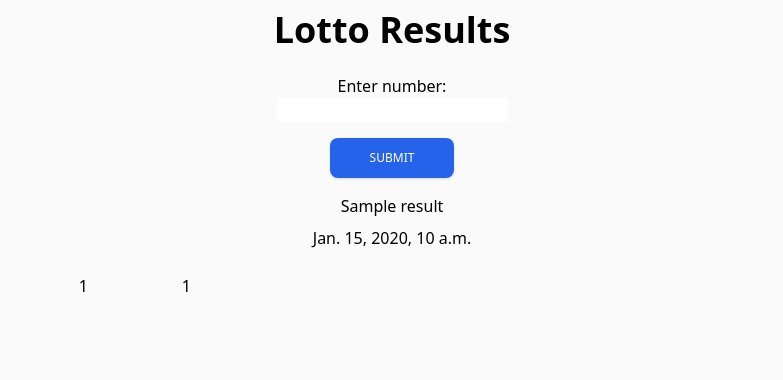
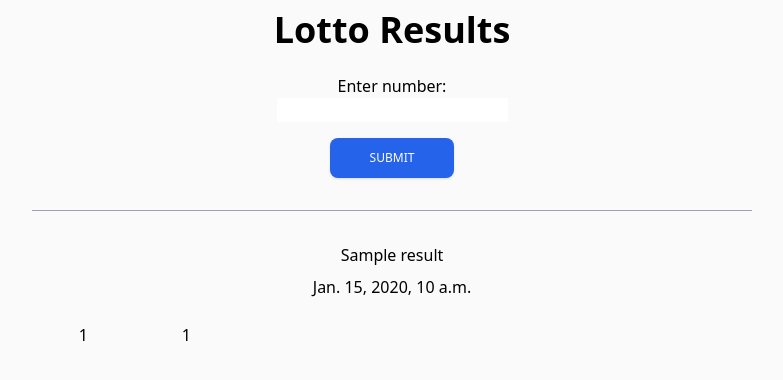
Before and after one commit to xshapira/scraping-lottery-results, a Django app: template templates/index.html in a window 1280 px wide. Shown: the part 150-530 px from the top of the page, without its empty margins (248-1031 px from the left). Run offline with Django 3.2, Linux system fonts and the light colour scheme; the template is opened without the code that fills it: most values are stand-ins (such as "Sample title", 1, 10 or a date in 2020); some libraries are stand-ins or nearby versions.

Commit message:
add horizontal line to visually separate input and output sections

```diff
--- a/templates/index.html
+++ b/templates/index.html
@@ -22,9 +22,10 @@
     </form>
     <div id="results">
       {% if lotto_results %}
+        <hr class="my-8 h-px border-0 bg-gray-400" />
         <ul>
           {% for result in lotto_results %}
-            <li>
+            <li class="mt-6">
               <p class="mb-2">{{ result.title }}</p>
               <p class="mb-2">{{ result.date }}</p>
               <div class="grid grid-cols-7 mt-6">
```
